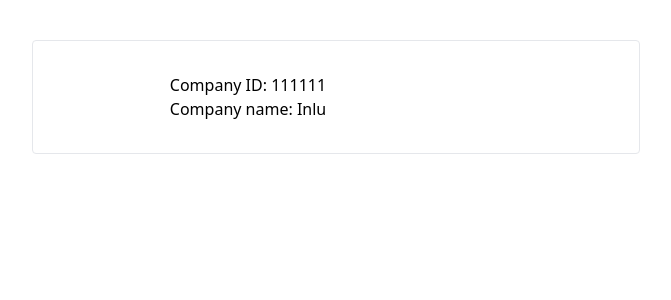
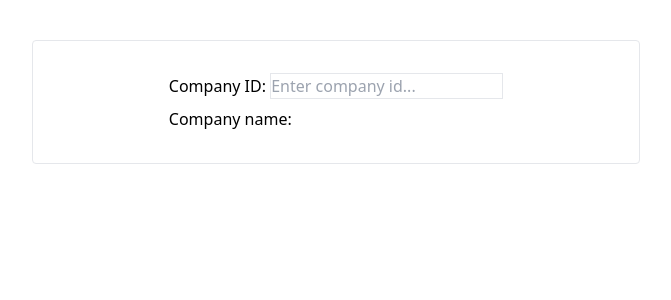
Before and after one commit to katerynananyzniuk/fe_engineer_hometask, a React (Create React App) app: page / in a window 1280 px wide. Shown: the top 300 px of the page, without its empty margins (304-975 px from the left). Built offline with nearby package versions, Linux system fonts and the light colour scheme; no server answers.

Commit message:
feat: added fetch for Companies & Company

```diff
--- a/src/App.tsx
+++ b/src/App.tsx
@@ -1,11 +1,10 @@
 import React from 'react'
 import Company from './components/Company/Company'
-import {companies} from './data/companies'
 
 function App() {
   return (
     <div className='container mx-auto max-w-2xl pt-10'>
-      <Company company={companies[0]}/>
+      <Company />
     </div>
   )
 }
--- a/src/components/Company/Company.tsx
+++ b/src/components/Company/Company.tsx
@@ -2,26 +2,67 @@ import axios from "axios"
 import { useEffect, useState } from "react"
 import { ICompany } from "../../models"
 
-interface CompanyProps {
-  company: ICompany
-}
+function Company() {
+  const [companyId, setCompanyId] = useState<string>('')
+  const [companyName, setCompanyName] = useState<string>('')
+  const [companies, setCompanies] = useState<ICompany[]>([])
 
-function Company({company}: CompanyProps) {
-  const [companyId, setCompanyId] = useState('')
-  const [companyName, setCompanyName] = useState('')
+  const fetchCompanies = async () => {
+    const response = await axios.get<ICompany[]>('https://task-22da0-default-rtdb.europe-west1.firebasedatabase.app/companies.json')
+    const companies = Object.values(response.data)
+
+    setCompanies(companies)
+  }
+
+  const fetchCompany = async (id: string) => {
+    try {
+      if (companyId.length === 6) {
+        const response = await axios.get<ICompany>(`https://task-22da0-default-rtdb.europe-west1.firebasedatabase.app/companies/${id}.json`)
+        const company = response.data
+
+        setCompanyName(company.name)
+      }
+    } catch (error) {
+      console.log(error, 'something went wrong!')
+    }
+  }
+
+    useEffect(() => {
+      try {
+        fetchCompanies()
+      } catch (error) {
+        console.log(error, 'something went wrong!')
+      }
+    },[])
+
+  useEffect(() => {
+    try {
+      fetchCompany(companyId)
+    } catch (error) {
+      console.log(error, 'something went wrong!')
+    }
+  },[companyId])
+
+  const submitHandler = (event: any) => {
+    event.preventDefault()
+  }
 
   return (
     <div className="border py-8 px-4 mx-8 rounded flex flex-col items-center">
-      <form>
+      <form onSubmit={submitHandler}>
         <label htmlFor="company_id">Company ID:&nbsp;</label>
         <input
+          className="border"
           id="company_id"
           type="text"
-          value={company.id}
+          value={companyId}
           onChange={event => setCompanyId(event.target.value)}
+          placeholder="Enter company id..."
         />
-        <div>Company name:&nbsp;
-          {company.name}
+        <div
+          className="mt-2"
+        >Company name:&nbsp;
+          {companyName}
         </div>
       </form>
     </div>
--- a/src/data/companies.tsx
+++ /dev/null
@@ -1,8 +0,0 @@
-import {ICompany} from '../models'
-
-export const companies: ICompany[] = [
-  {
-    id: '111111',
-    name: 'Inlu'
-  }
-]
```
